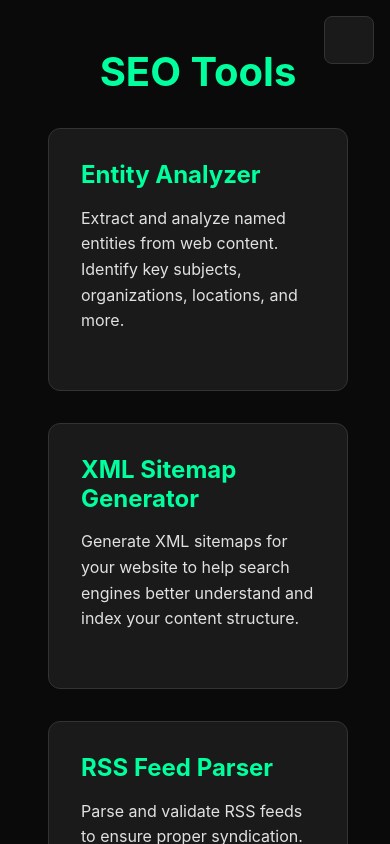
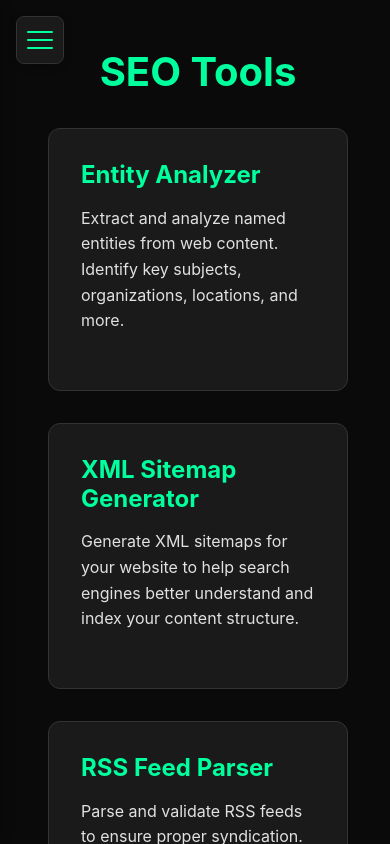
Before and after one commit to ajnieves/seo-tools, a Next.js app: page / in a window 390 px wide. Shown: the top 844 px of the page. Built offline with nearby package versions, Linux system fonts and the light colour scheme.

Commit message:
fix: Improve mobile menu hamburger icon visibility

```diff
--- a/src/components/MobileMenu.tsx
+++ b/src/components/MobileMenu.tsx
@@ -6,8 +6,8 @@ import styled from '@emotion/styled';
 const MenuButton = styled.button`
   position: fixed;
   top: 1rem;
-  right: 1rem;
-  z-index: 1000;
+  left: 1rem;
+  z-index: 1100;
   background: var(--surface-color);
   border: 1px solid var(--border-color);
   color: var(--primary-color);
@@ -19,9 +19,26 @@ const MenuButton = styled.button`
   justify-content: center;
   cursor: pointer;
   transition: all 0.2s ease;
+  box-shadow: 0 2px 8px rgba(0, 0, 0, 0.2);
+  padding: 0;
 
   &:hover {
-    background: rgba(0, 255, 157, 0.1);
+    background: var(--surface-hover);
+    transform: translateY(-1px);
+    box-shadow: 0 4px 12px rgba(0, 0, 0, 0.3);
+  }
+
+  svg {
+    width: 32px;
+    height: 32px;
+    stroke: var(--primary-color);
+    stroke-width: 1.5;
+    transition: transform 0.3s ease;
+    display: block;
+  }
+
+  &:hover svg {
+    transform: scale(1.1);
   }
 
   @media (max-width: 768px) {
@@ -36,7 +53,8 @@ const MenuOverlay = styled.div<{ isOpen: boolean }>`
   right: 0;
   bottom: 0;
   background: rgba(0, 0, 0, 0.5);
-  z-index: 998;
+  backdrop-filter: blur(4px);
+  z-index: 1090;
   opacity: ${props => props.isOpen ? 1 : 0};
   visibility: ${props => props.isOpen ? 'visible' : 'hidden'};
   transition: all 0.3s ease;
@@ -49,15 +67,16 @@ const MenuOverlay = styled.div<{ isOpen: boolean }>`
 const MenuContainer = styled.div<{ isOpen: boolean }>`
   position: fixed;
   top: 0;
-  right: 0;
+  left: 0;
   bottom: 0;
   width: 280px;
-  background: var(--surface-color);
-  z-index: 999;
+  background: var(--background-color);
+  z-index: 1095;
   padding: 5rem 1.5rem 2rem;
-  transform: translateX(${props => props.isOpen ? '0' : '100%'});
-  transition: transform 0.3s ease;
+  transform: translateX(${props => props.isOpen ? '0' : '-100%'});
+  transition: transform 0.3s cubic-bezier(0.4, 0, 0.2, 1);
   overflow-y: auto;
+  box-shadow: 2px 0 12px rgba(0, 0, 0, 0.2);
 
   @media (min-width: 769px) {
     display: none;
@@ -67,23 +86,25 @@ const MenuContainer = styled.div<{ isOpen: boolean }>`
 const Nav = styled.nav`
   display: flex;
   flex-direction: column;
-  gap: 0.5rem;
+  gap: 0.75rem;
 `;
 
 const NavItem = styled.div<{ active?: boolean }>`
   a {
     display: block;
-    padding: 0.75rem 1rem;
+    padding: 0.875rem 1.25rem;
     color: ${props => props.active ? 'var(--primary-color)' : 'var(--text-color)'};
-    border-radius: 8px;
+    border-radius: 12px;
     transition: all 0.2s ease;
     font-weight: ${props => props.active ? '600' : '400'};
     background: ${props => props.active ? 'rgba(0, 255, 157, 0.1)' : 'transparent'};
     text-decoration: none;
+    font-size: 1.1rem;
 
     &:hover {
       background: rgba(0, 255, 157, 0.1);
       color: var(--primary-color);
+      transform: translateX(4px);
     }
   }
 `;
@@ -137,12 +158,8 @@ export default function MobileMenu() {
     <>
       <MenuButton onClick={toggleMenu} aria-label="Toggle menu">
         <svg
-          width="24"
-          height="24"
           viewBox="0 0 24 24"
           fill="none"
-          stroke="currentColor"
-          strokeWidth="2"
           strokeLinecap="round"
           strokeLinejoin="round"
         >
```
